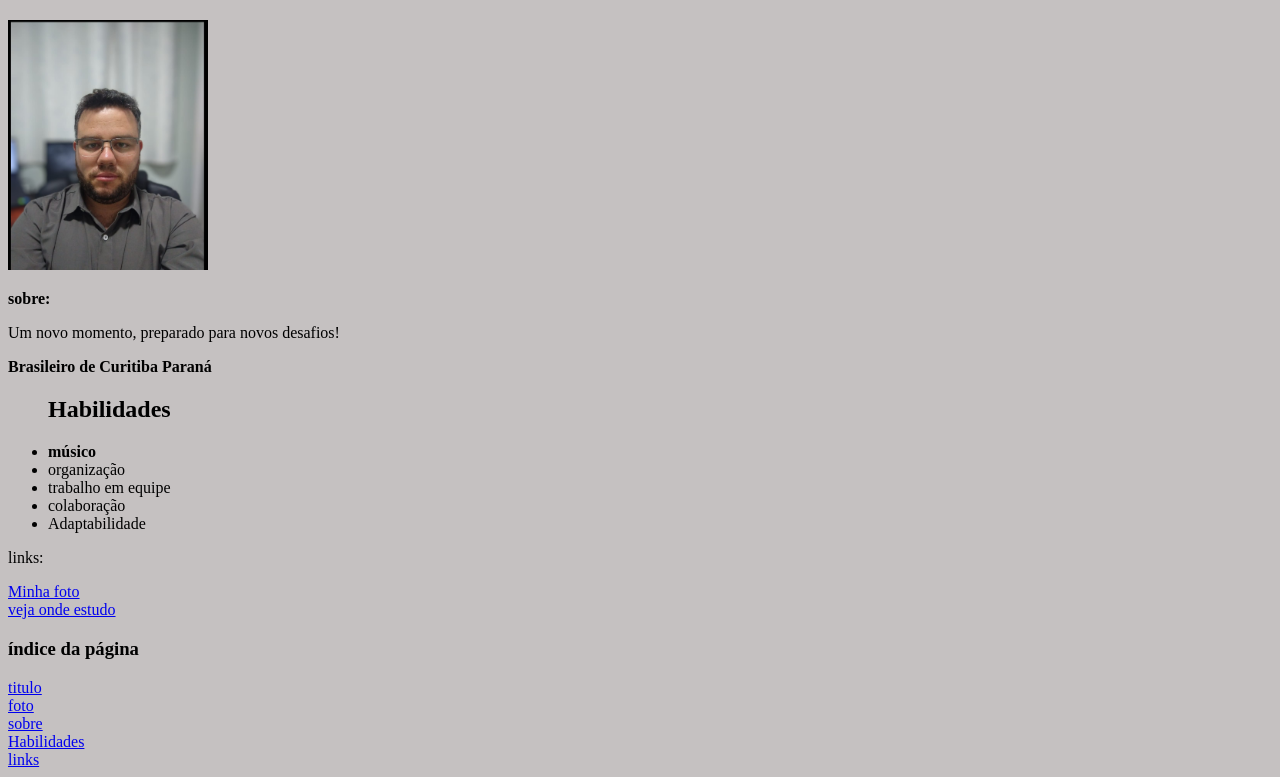
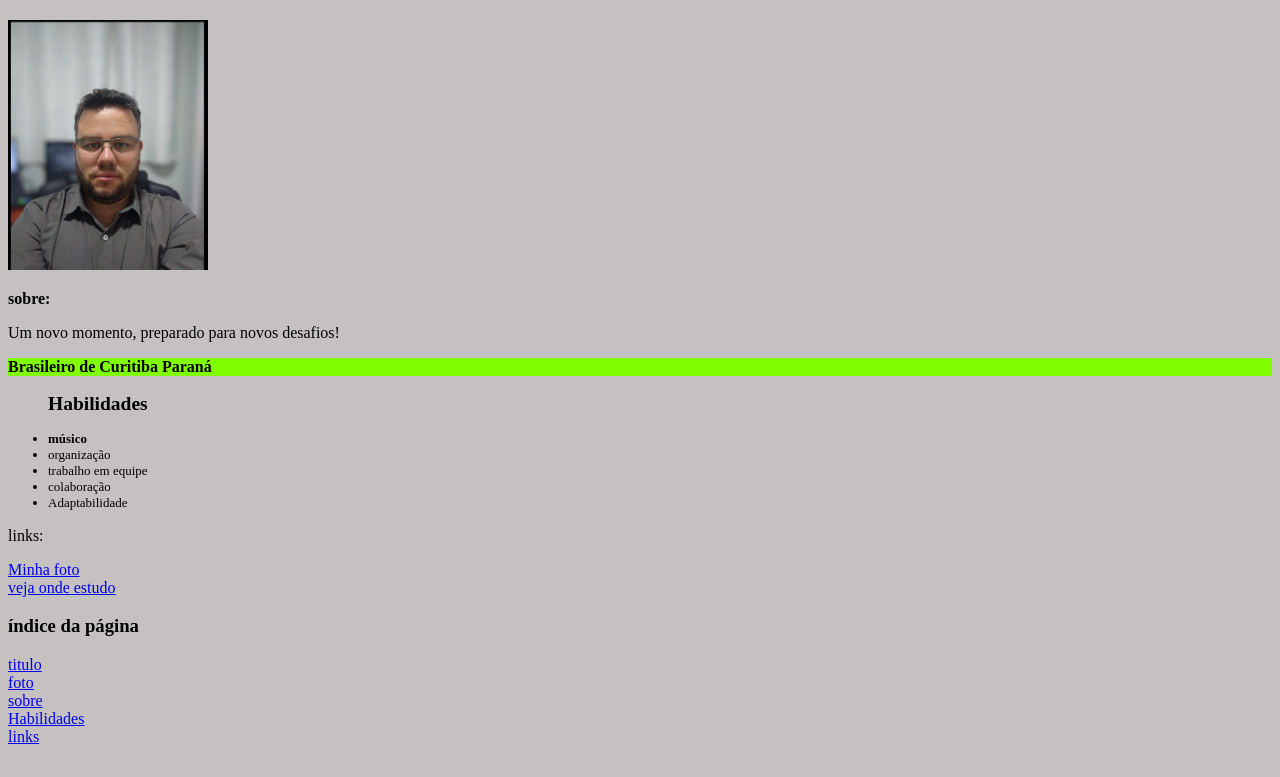
Before and after one commit to BrunoBury/BrunoBury.github.io, a plain HTML site: page index.html in a window 1280 px wide. Shown: the part 129-906 px from the top of the page. After the commit the page ends 883 px from the top, so only its background shows below. Drawn offline with Linux system fonts and the light colour scheme.

Commit message:
primeira parte de atualização

```diff
--- a/index.html
+++ b/index.html
@@ -12,8 +12,8 @@
     <img src="Imagens_portifólio/perfil.jpeg" alt="uma foto" height="250" width="200" id="foto">
     <p id="sobre"><b>sobre: </id></b></p>
     <p>Um novo momento, preparado para novos desafios!</p>
-    <p><b>Brasileiro de Curitiba Paraná</b></p>
-    <ul>
+    <p id="nacionalidade"><b>Brasileiro de Curitiba Paraná</b></p>
+    <ul class="list-style">
         <h2 id="habilidades">Habilidades</h2>
         <li><strong>músico</strong></li>
         <li>organização</li>
--- a/style.css
+++ b/style.css
@@ -6,3 +6,10 @@ h1{
     font-style: oblique;
     font-size: 60px;
 }
+#nacionalidade{
+    background-color: chartreuse
+}
+.list-style{
+    font-size:small
+
+}
```
